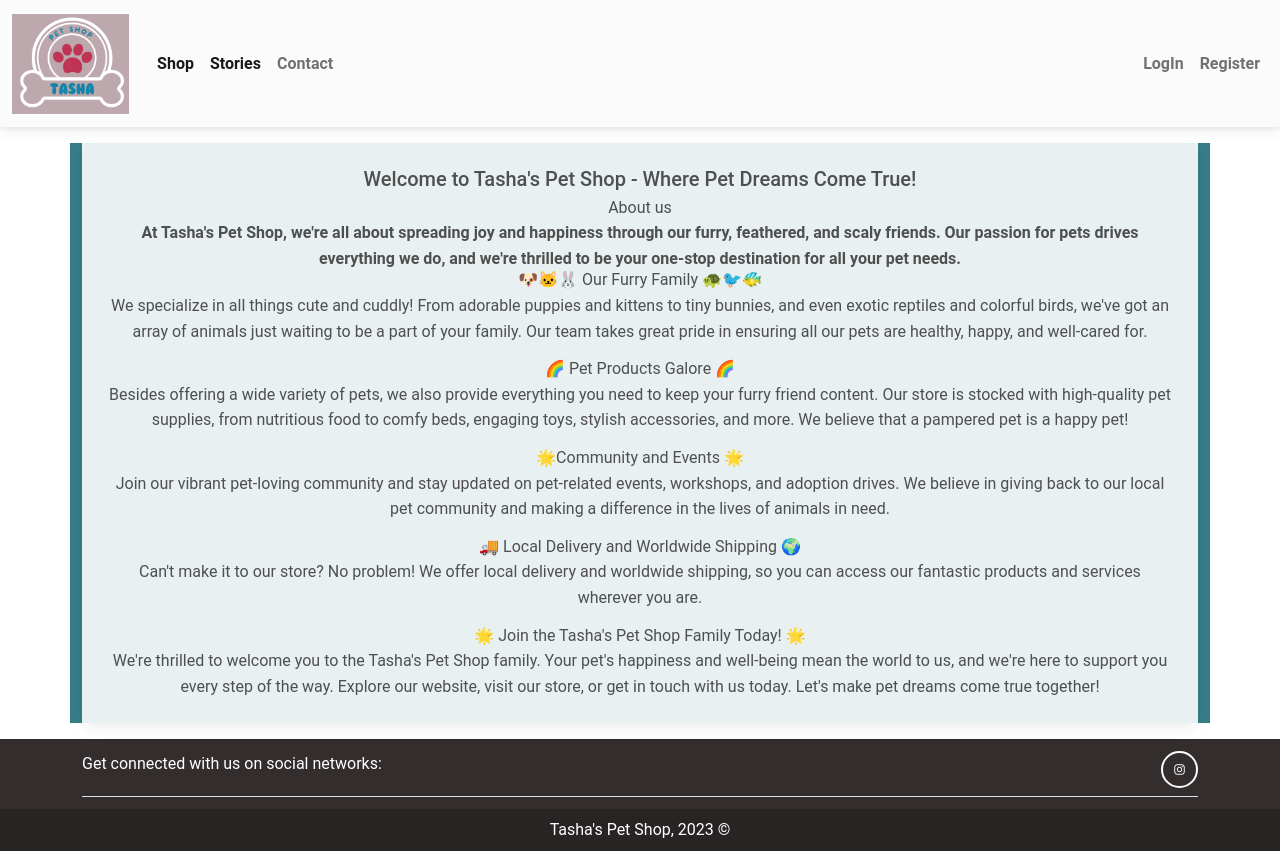
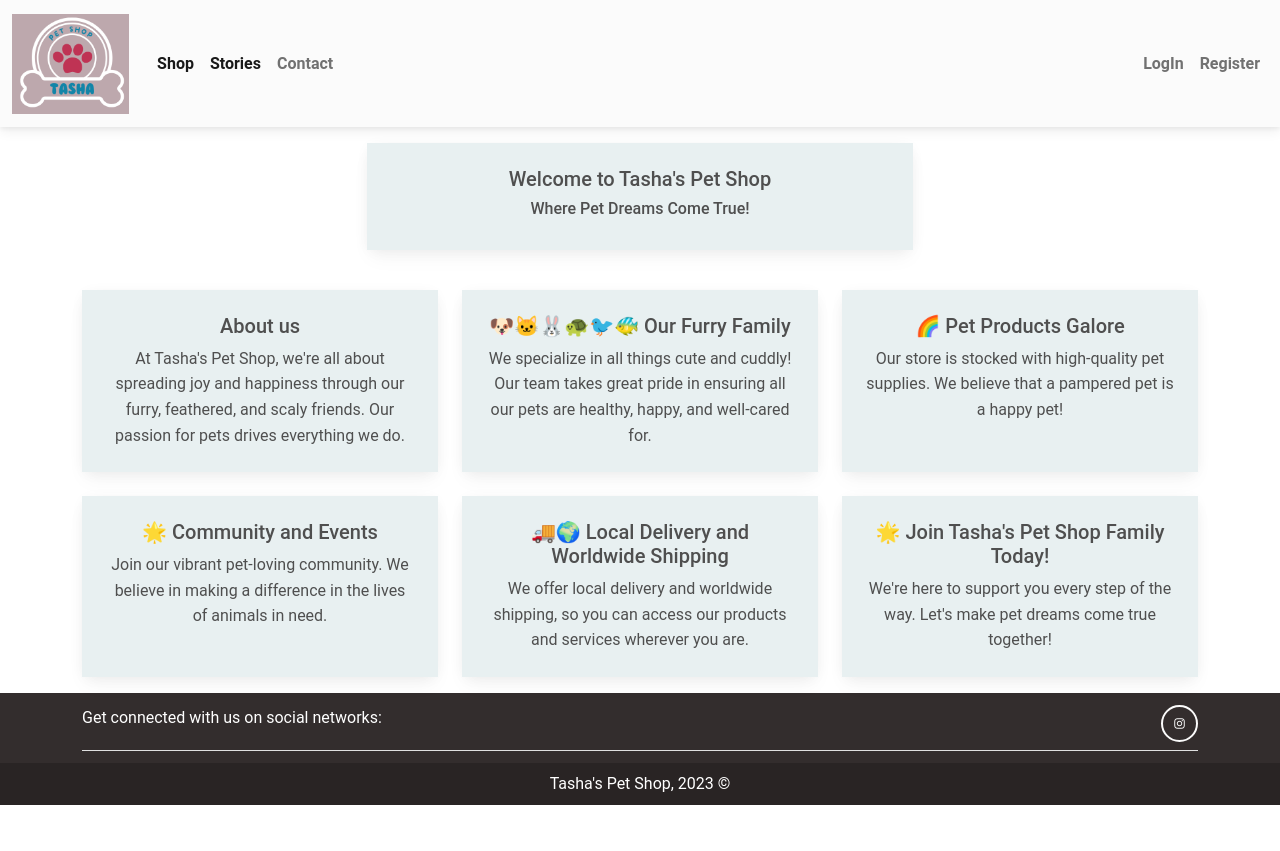
Before and after one commit to tamarazivkovic994/Pet-shop, a React (Create React App) app in the folder Front/: page / in a window 1280 px wide. After the commit the page ends 805 px from the top, so only its background shows below. Built offline with nearby package versions, Linux system fonts and the light colour scheme.

Commit message:
few updates

```diff
--- a/Front/src/App.scss
+++ b/Front/src/App.scss
@@ -147,9 +147,6 @@ $lightBrown: #a49794;
 .card-text {
   text-align: center;
 }
-.card-footer {
-  align-self: flex-end;
-}
 .carousel {
   width: 90%;
 }
@@ -171,11 +168,15 @@ $lightBrown: #a49794;
   flex-shrink: 0;
 }
 .card-body-story {
-  flex:1;
+  flex: 1;
   display: flex;
   flex-direction: column;
+  background-color: $babyPink;
 }
 .card-text-story {
- flex-grow: 1;
- overflow: hidden;
+  flex-grow: 1;
+  overflow: hidden;
 }
+.carouselStory{
+  background-color: $babyPink;
+}
--- a/Front/src/pages/Home.js
+++ b/Front/src/pages/Home.js
@@ -3,70 +3,78 @@ import {
   MDBCard,
   MDBCardBody,
   MDBCardTitle,
-  MDBCardSubTitle,
   MDBCardText,
+  MDBCardImage,
   MDBContainer,
+  MDBRow,
+  MDBCol,
 } from "mdb-react-ui-kit";
 
 const Home = () => {
   return (
-    <MDBContainer className="d-flex justify-content-center mt-3 textContainer">
-      <MDBCard>
-        <MDBCardBody>
-          <MDBCardTitle>
-            Welcome to Tasha's Pet Shop - Where Pet Dreams Come True!
-          </MDBCardTitle>
-          <MDBCardSubTitle className="cardSubTitle">About us</MDBCardSubTitle>
-          <MDBCardText className="d-flex justify-content-center align-items-center cardText">
-            At Tasha's Pet Shop, we're all about spreading joy and happiness
-            through our furry, feathered, and scaly friends. Our passion for
-            pets drives everything we do, and we're thrilled to be your one-stop
-            destination for all your pet needs.
-          </MDBCardText>
-          <MDBCardSubTitle>🐶🐱🐰 Our Furry Family 🐢🐦🐠 </MDBCardSubTitle>
-          <MDBCardText>
-            We specialize in all things cute and cuddly! From adorable puppies
-            and kittens to tiny bunnies, and even exotic reptiles and colorful
-            birds, we've got an array of animals just waiting to be a part of
-            your family. Our team takes great pride in ensuring all our pets are
-            healthy, happy, and well-cared for.
-          </MDBCardText>
-          <MDBCardSubTitle>🌈 Pet Products Galore 🌈 </MDBCardSubTitle>
-          <MDBCardText>
-            Besides offering a wide variety of pets, we also provide everything
-            you need to keep your furry friend content. Our store is stocked
-            with high-quality pet supplies, from nutritious food to comfy beds,
-            engaging toys, stylish accessories, and more. We believe that a
-            pampered pet is a happy pet!
-          </MDBCardText>
-          <MDBCardSubTitle> 🌟Community and Events 🌟 </MDBCardSubTitle>
-          <MDBCardText>
-            Join our vibrant pet-loving community and stay updated on
-            pet-related events, workshops, and adoption drives. We believe in
-            giving back to our local pet community and making a difference in
-            the lives of animals in need.
-          </MDBCardText>
-          <MDBCardSubTitle>
-            🚚 Local Delivery and Worldwide Shipping 🌍
-          </MDBCardSubTitle>
-          <MDBCardText>
-            Can't make it to our store? No problem! We offer local delivery and
-            worldwide shipping, so you can access our fantastic products and
-            services wherever you are.
-          </MDBCardText>
-          <MDBCardSubTitle>
-            🌟 Join the Tasha's Pet Shop Family Today! 🌟
-          </MDBCardSubTitle>
-          <MDBCardText>
-            We're thrilled to welcome you to the Tasha's Pet Shop family. Your
-            pet's happiness and well-being mean the world to us, and we're here
-            to support you every step of the way. Explore our website, visit our
-            store, or get in touch with us today. Let's make pet dreams come
-            true together!
-          </MDBCardText>
-        </MDBCardBody>
-      </MDBCard>
+    <MDBContainer className="mt-3">
+      <MDBRow className="justify-content-md-center mb-4">
+        <MDBCol md="6">
+          <MDBCard className="mb-3">
+            <MDBCardBody>
+              <MDBCardTitle className="text-center">
+                Welcome to Tasha's Pet Shop
+              </MDBCardTitle>
+              <MDBCardTitle className="text-center" style={{ fontSize: '1rem' }}>
+                Where Pet Dreams Come True!
+              </MDBCardTitle>
+            </MDBCardBody>
+          </MDBCard>
+        </MDBCol>
+      </MDBRow>
+
+      <MDBRow className="row-cols-1 row-cols-md-3 g-4">
+        <ContentSection
+          subtitle="About us"
+          text="At Tasha's Pet Shop, we're all about spreading joy and happiness through our furry, feathered, and scaly friends. Our passion for pets drives everything we do."
+          emoji=""
+        />
+        <ContentSection
+          subtitle="Our Furry Family"
+          text="We specialize in all things cute and cuddly! Our team takes great pride in ensuring all our pets are healthy, happy, and well-cared for."
+          emoji="🐶🐱🐰🐢🐦🐠"
+        />
+        <ContentSection
+          subtitle="Pet Products Galore"
+          text="Our store is stocked with high-quality pet supplies. We believe that a pampered pet is a happy pet!"
+          emoji="🌈"
+        />
+        <ContentSection
+          subtitle="Community and Events"
+          text="Join our vibrant pet-loving community. We believe in making a difference in the lives of animals in need."
+          emoji="🌟"
+        />
+        <ContentSection
+          subtitle="Local Delivery and Worldwide Shipping"
+          text="We offer local delivery and worldwide shipping, so you can access our products and services wherever you are."
+          emoji="🚚🌍"
+        />
+        <ContentSection
+          subtitle="Join Tasha's Pet Shop Family Today!"
+          text="We're here to support you every step of the way. Let's make pet dreams come true together!"
+          emoji="🌟"
+        />
+      </MDBRow>
     </MDBContainer>
   );
 };
+
+const ContentSection = ({ subtitle, text, emoji }) => {
+  return (
+    <MDBCol>
+      <MDBCard className="h-100">
+        <MDBCardBody>
+          <MDBCardTitle>{emoji} {subtitle}</MDBCardTitle>
+          <MDBCardText>{text}</MDBCardText>
+        </MDBCardBody>
+      </MDBCard>
+    </MDBCol>
+  );
+};
+
 export default Home;
--- a/Front/src/pages/Login.js
+++ b/Front/src/pages/Login.js
@@ -90,7 +90,7 @@ const Login = () => {
             </div>
           </MDBValidation>
         </MDBCardBody>
-        <MDBCardFooter className="text-muted">
+        <MDBCardFooter className="text-muted cardFooter">
           Don't have an account? <Link to="/register">Register</Link>
         </MDBCardFooter>
       </MDBCard>
--- a/Front/src/pages/Register.js
+++ b/Front/src/pages/Register.js
@@ -128,7 +128,7 @@ const Register = () => {
             </div>
           </MDBValidation>
         </MDBCardBody>
-        <MDBCardFooter>
+        <MDBCardFooter className="cardFooter">
           Already have an account? <Link to="/login">Login</Link>
         </MDBCardFooter>
       </MDBCard>
--- a/Front/src/pages/Stories.js
+++ b/Front/src/pages/Stories.js
@@ -19,7 +19,7 @@ function Stories() {
                 style={{ objectFit: "cover", maxHeight: "500px" }}
               />
 
-              <div className="d-flex flex-column justify-content-center w-50 p-4">
+              <div className="d-flex flex-column justify-content-center w-50 p-4 carouselStory">
                 <h3>
                   {story.name}, {story.age}
                 </h3>
```
Also changed, not shown: Front/public/images/dog10.JPG.
